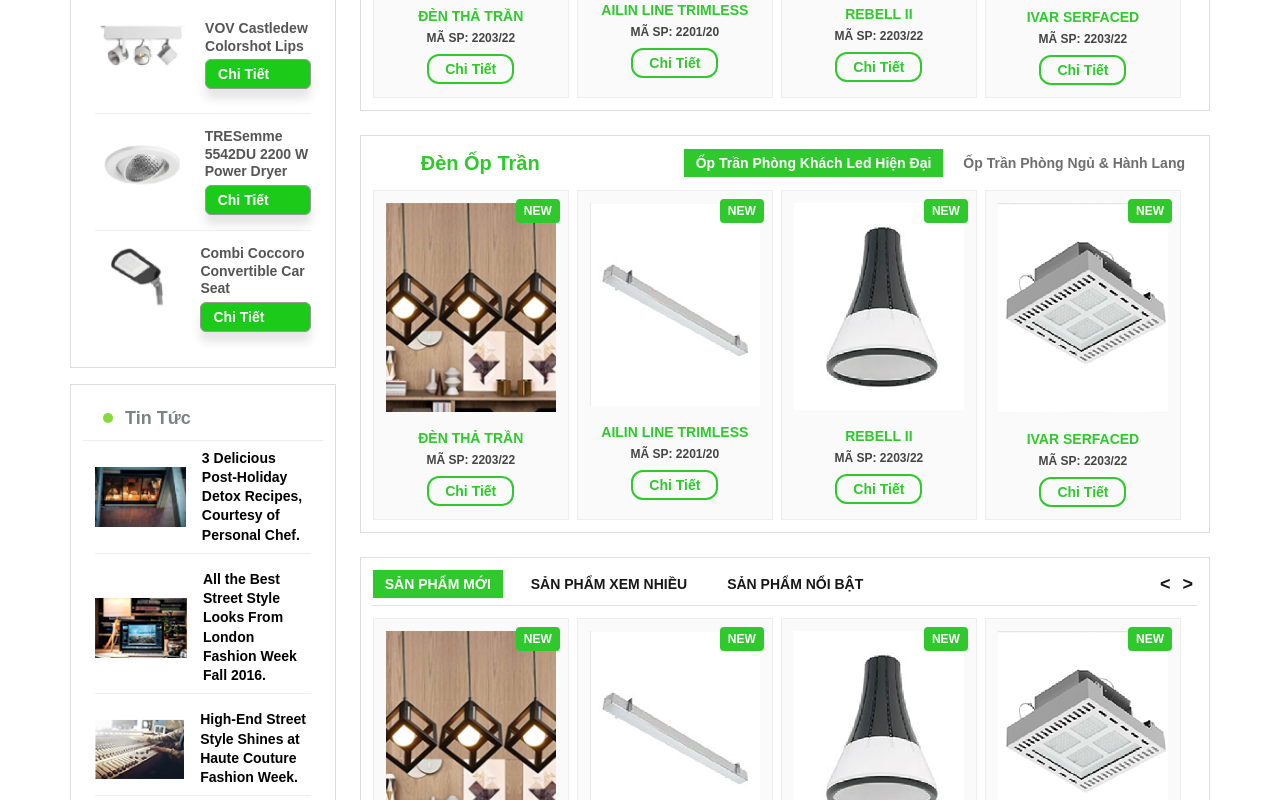
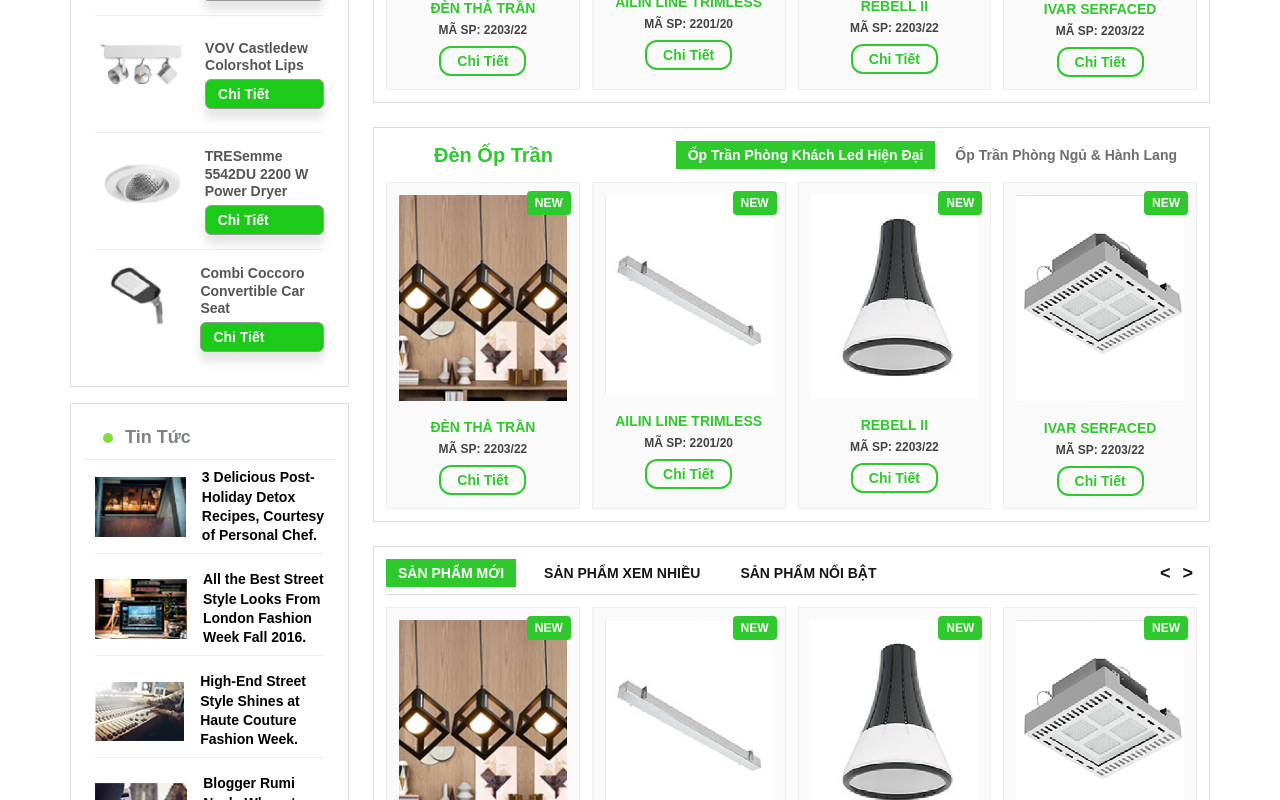
Before and after one commit to devDuyQuang/NextjsLTD, a Next.js app: page / in a window 1280 px wide. Shown: the part 2000-2800 px from the top of the page. Built offline with nearby package versions, Linux system fonts and the light colour scheme; a web font is replaced by a local one.

Commit message:
Fix AND UPDATE

```diff
--- a/app/globals.css
+++ b/app/globals.css
@@ -3,6 +3,14 @@
 :root {
   --background: #ffffff;
   --foreground: #171717;
+}
+
+* { box-sizing: border-box; }
+
+html, body {
+  margin: 0;
+  padding: 0;
+  min-height: 100%;
 }
 
 @theme inline {
--- a/app/page.tsx
+++ b/app/page.tsx
@@ -13,10 +13,7 @@ export default function Page() {
       <InfoSection />
       <Main />
       <Footer />
-      <main className="container-web mt-8">
-        {/* Tạm để trống, lát nữa làm phần product/main sau */}
-        {/* <h1 className="text-2xl font-bold">Trang chủ Led Thái Dương</h1> */}
-      </main>
+
     </>
   );
 }
--- a/components/Home/Main.tsx
+++ b/components/Home/Main.tsx
@@ -29,86 +29,32 @@ export default function Main() {
 
     //  DATA BÊN TRÁI
     const bestSeller: Product[] = [
-        {
-            img: "/images/best-seller1.png",
-            name: "Divaderme 9ml Black Lash Extender",
-        },
-        {
-            img: "/images/best-seller2.png",
-            name: "VOV Castledew Colorshot Lips",
-        },
-        {
-            img: "/images/best--seller3.png",
-            name: "TRESemme 5542DU 2200 W Power Dryer",
-        },
-        {
-            img: "/images/best-seller4.png",
-            name: "Combi Coccoro Convertible Car Seat",
-        },
+        { img: "/images/best-seller1.png", name: "Divaderme 9ml Black Lash Extender" },
+        { img: "/images/best-seller2.png", name: "VOV Castledew Colorshot Lips" },
+        { img: "/images/best--seller3.png", name: "TRESemme 5542DU 2200 W Power Dryer" },
+        { img: "/images/best-seller4.png", name: "Combi Coccoro Convertible Car Seat" },
     ];
 
     const discounted: Product[] = [
-        {
-            img: "/images/discounted-products1.png",
-            name: "Divaderme 9ml Black Lash Extender",
-        },
-        {
-            img: "/images/discounted-products2.png",
-            name: "VOV Castledew Colorshot Lips",
-        },
-        {
-            img: "/images/discounted-products3.png",
-            name: "TRESemme 5542DU 2200 W Power Dryer",
-        },
-        {
-            img: "/images/discounted-products4.png",
-            name: "Combi Coccoro Convertible Car Seat",
-        },
+        { img: "/images/discounted-products1.png", name: "Divaderme 9ml Black Lash Extender" },
+        { img: "/images/discounted-products2.png", name: "VOV Castledew Colorshot Lips" },
+        { img: "/images/discounted-products3.png", name: "TRESemme 5542DU 2200 W Power Dryer" },
+        { img: "/images/discounted-products4.png", name: "Combi Coccoro Convertible Car Seat" },
     ];
 
     const news: NewsItem[] = [
-        {
-            img: "/images/new1.png",
-            title:
-                "3 Delicious Post-Holiday Detox Recipes, Courtesy of Personal Chef.",
-        },
-        {
-            img: "/images/new2.png",
-            title:
-                "All the Best Street Style Looks From London Fashion Week Fall 2016.",
-        },
-        {
-            img: "/images/new3.png",
-            title: "High-End Street Style Shines at Haute Couture Fashion Week.",
-        },
-        {
-            img: "/images/new5.png",
-            title: "Blogger Rumi Neely Where to Eat, Drink and Shop in LA.",
-        },
+        { img: "/images/new1.png", title: "3 Delicious Post-Holiday Detox Recipes, Courtesy of Personal Chef." },
+        { img: "/images/new2.png", title: "All the Best Street Style Looks From London Fashion Week Fall 2016." },
+        { img: "/images/new3.png", title: "High-End Street Style Shines at Haute Couture Fashion Week." },
+        { img: "/images/new5.png", title: "Blogger Rumi Neely Where to Eat, Drink and Shop in LA." },
     ];
 
     //  DATA TAB PHẢI
     const newProducts: Product[] = [
-        {
-            img: "/images/den-tha-tran.png",
-            name: "ĐÈN THẢ TRẦN",
-            code: "MÃ SP: 2203/22",
-        },
-        {
-            img: "/images/AILIN-LINE-TRIMLESS.png",
-            name: "AILIN LINE TRIMLESS",
-            code: "MÃ SP: 2201/20",
-        },
-        {
-            img: "/images/REBELL-II.png",
-            name: "REBELL II",
-            code: "MÃ SP: 2203/22",
-        },
-        {
-            img: "/images/IVAR-SERFACED.png",
-            name: "IVAR SERFACED",
-            code: "MÃ SP: 2203/22",
-        },
+        { img: "/images/den-tha-tran.png", name: "ĐÈN THẢ TRẦN", code: "MÃ SP: 2203/22" },
+        { img: "/images/AILIN-LINE-TRIMLESS.png", name: "AILIN LINE TRIMLESS", code: "MÃ SP: 2201/20" },
+        { img: "/images/REBELL-II.png", name: "REBELL II", code: "MÃ SP: 2203/22" },
+        { img: "/images/IVAR-SERFACED.png", name: "IVAR SERFACED", code: "MÃ SP: 2203/22" },
     ];
 
     const mostViewed = newProducts;
@@ -116,26 +62,10 @@ export default function Main() {
 
     //  DATA -40%
     const promo40: Product[] = [
-        {
-            img: "/images/den-tha-tran2.png",
-            name: "ĐÈN THẢ TRẦN",
-            code: "Mã SP: 2203/22",
-        },
-        {
-            img: "/images/AILIN LINE TRIMLESS.png",
-            name: "AILIN LINE TRIMLESS",
-            code: "Mã SP: 2201/20",
-        },
-        {
-            img: "/images/REBELL II2.png",
-            name: "REBELL II",
-            code: "Mã SP: 2203/22",
-        },
-        {
-            img: "/images/IVA SERFACED.png",
-            name: "IVAR SERFACED",
-            code: "Mã SP: 2203/22",
-        },
+        { img: "/images/den-tha-tran2.png", name: "ĐÈN THẢ TRẦN", code: "Mã SP: 2203/22" },
+        { img: "/images/AILIN LINE TRIMLESS.png", name: "AILIN LINE TRIMLESS", code: "Mã SP: 2201/20" },
+        { img: "/images/REBELL II2.png", name: "REBELL II", code: "Mã SP: 2203/22" },
+        { img: "/images/IVA SERFACED.png", name: "IVAR SERFACED", code: "Mã SP: 2203/22" },
     ];
 
     const chandelierModern = newProducts;
@@ -144,13 +74,13 @@ export default function Main() {
     const ceilingModern = newProducts;
     const ceilingClassic = promo40;
 
-    // Render grid 4 cột bên phải
+    // Render grid 4 cột bên phải (responsive nhưng giữ đúng “tinh thần” 4 cột desktop)
     const renderProductGrid = (list: Product[]) => (
-        <div className="flex flex-wrap gap-2">
+        <div className="grid grid-cols-2 md:grid-cols-3 lg:grid-cols-4 gap-3">
             {list.map((p, i) => (
                 <div
                     key={i}
-                    className="w-[calc(25%-10px)] bg-[#fafafa] text-center p-3 border border-[#eee] relative transition-all duration-300 hover:-translate-y-2 hover:bg-white"
+                    className="bg-[#fafafa] text-center p-3 border border-[#eee] relative transition-all duration-300 hover:-translate-y-2 hover:bg-white"
                 >
                     <img src={p.img} alt={p.name} className="w-full h-auto mb-4" />
                     <span className="absolute top-2 right-2 bg-[#2fc92d] text-white text-xs px-2 py-1 rounded">
@@ -159,9 +89,7 @@ export default function Main() {
                     <h3 className="text-sm font-semibold text-[#2fc92d] truncate">
                         {p.name}
                     </h3>
-                    {p.code && (
-                        <p className="text-xs mt-1 mb-2 text-[#444]">{p.code}</p>
-                    )}
+                    {p.code && <p className="text-xs mt-1 mb-2 text-[#444]">{p.code}</p>}
                     <a
                         href="#"
                         className="inline-block px-4 py-[3px] text-sm border-2 border-[#2fc92d] text-[#2fc92d] rounded-[12px] hover:bg-[#2fc92d] hover:text-white transition-colors"
@@ -176,25 +104,22 @@ export default function Main() {
     return (
         <main className="w-full my-5">
             {/* container-web đã định nghĩa trong globals.css */}
-            <div className="container-web mx-auto flex gap-6">
+            <div className="container-web mx-auto flex flex-col lg:flex-row gap-6 px-4 lg:px-0">
                 {/*  CỘT TRÁI (30%)  */}
-                <div className="w-[25%] space-y-4">
+                <div className="w-full lg:w-[25%] space-y-4">
                     <div className="flex justify-center">
                         <img
                             src="/images/HOT-OLINE.png"
                             alt="Hot Online"
                             className="max-w-[100%] max-h-[100%] h-auto object-contain"
                         />
-
                     </div>
 
                     {/* SẢN PHẨM BÁN CHẠY */}
                     <div className="bg-white border border-[#ddd] p-3">
                         <div className="flex items-center gap-3 pl-5 mt-2 mb-1 border-b border-[#eee] pb-1">
                             <button className="w-[10px] h-[10px] bg-[#83dc37] rounded-full" />
-                            <h2 className="text-[18px] text-[#7e8285] m-0">
-                                Sản Phẩm Bán Chạy
-                            </h2>
+                            <h2 className="text-[18px] text-[#7e8285] m-0">Sản Phẩm Bán Chạy</h2>
                         </div>
 
                         <div className="px-3 pb-2">
@@ -206,7 +131,7 @@ export default function Main() {
                                     <img
                                         src={item.img}
                                         alt={item.name}
-                                        className="w-[100px] h-[100px] mr-4"
+                                        className="w-[90px] h-[90px] sm:w-[100px] sm:h-[100px] mr-4"
                                     />
                                     <div className="flex flex-col">
                                         <span className="text-[14px] text-[#555] mb-1 leading-tight max-w-[260px]">
@@ -228,9 +153,7 @@ export default function Main() {
                     <div className="bg-white border border-[#ddd] p-3">
                         <div className="flex items-center gap-3 pl-5 mt-2 mb-1 border-b border-[#eee] pb-1">
                             <button className="w-[10px] h-[10px] bg-[#83dc37] rounded-full" />
-                            <h2 className="text-[18px] text-[#7e8285] m-0">
-                                Sản Phẩm Giảm Giá
-                            </h2>
+                            <h2 className="text-[18px] text-[#7e8285] m-0">Sản Phẩm Giảm Giá</h2>
                         </div>
 
                         <div className="px-3 pb-2">
@@ -242,7 +165,7 @@ export default function Main() {
                                     <img
                                         src={item.img}
                                         alt={item.name}
-                                        className="w-[100px] h-[100px] mr-4"
+                                        className="w-[90px] h-[90px] sm:w-[100px] sm:h-[100px] mr-4"
                                     />
                                     <div className="flex flex-col">
                                         <span className="text-[14px] text-[#555] mb-1 leading-tight max-w-[260px]">
@@ -276,7 +199,7 @@ export default function Main() {
                                     <img
                                         src={n.img}
                                         alt={n.title}
-                                        className="w-[100px] h-[60px] mr-4 object-cover"
+                                        className="w-[90px] sm:w-[100px] h-[60px] mr-4 object-cover"
                                     />
                                     <div className="flex flex-col">
                                         <span className="text-[14px] font-semibold text-black leading-snug max-w-[260px]">
@@ -290,16 +213,18 @@ export default function Main() {
                 </div>
 
                 {/*  CỘT PHẢI (70%)  */}
-                <div className="w-[80%] space-y-6">
+                <div className="w-full lg:w-[75%] space-y-6">
                     {/* Tabs SẢN PHẨM MỚI / XEM NHIỀU / NỔI BẬT */}
                     <div className="bg-white border border-[#ddd] p-3">
                         <div className="flex justify-between items-center pb-2 mb-3 relative">
-                            <ul className="flex gap-4 text-sm">
-                                {([
+                            <ul className="flex gap-2 sm:gap-3 md:gap-4 text-sm overflow-x-auto whitespace-nowrap pr-2">
+                                {(
+                                    [
                                         { id: "new", label: "SẢN PHẨM MỚI" },
                                         { id: "most-viewed", label: "SẢN PHẨM XEM NHIỀU" },
                                         { id: "featured", label: "SẢN PHẨM NỔI BẬT" },
-                                ] as const).map((t) => (
+                                    ] as const
+                                ).map((t) => (
                                     <li
                                         key={t.id}
                                         onClick={() => setActiveTab(t.id)}
@@ -313,7 +238,7 @@ export default function Main() {
                                 ))}
                             </ul>
 
-                            <div className="flex gap-1 text-lg">
+                            <div className="flex gap-1 text-lg shrink-0">
                                 <button className="px-1 hover:text-[#0cb759]">&lt;</button>
                                 <button className="px-1 hover:text-[#0cb759]">&gt;</button>
                             </div>
@@ -328,11 +253,11 @@ export default function Main() {
 
                     {/* 40% OFF */}
                     <div className="bg-white border border-[#ddd] p-3">
-                        <div className="flex justify-between items-center mb-3">
-                            <h2 className="text-[20px] text-[#2fc92d] ml-12">
+                        <div className="flex flex-col sm:flex-row sm:justify-between sm:items-center mb-3 gap-2">
+                            <h2 className="text-[18px] sm:text-[20px] text-[#2fc92d] ml-0 sm:ml-12">
                                 Sản Phẩm Khuyến Mãi - 40% OFF
                             </h2>
-                            <div className="flex gap-1 text-lg">
+                            <div className="flex gap-1 text-lg self-end sm:self-auto">
                                 <button className="px-1 hover:text-[#0cb759]">&lt;</button>
                                 <button className="px-1 hover:text-[#0cb759]">&gt;</button>
                             </div>
@@ -343,10 +268,12 @@ export default function Main() {
 
                     {/* ĐÈN CHÙM */}
                     <div className="bg-white border border-[#ddd] p-3">
-                        <div className="flex justify-between items-center mb-3">
-                            <h2 className="text-[20px] text-[#2fc92d] ml-12">Đèn Chùm</h2>
+                        <div className="flex flex-col sm:flex-row sm:justify-between sm:items-center mb-3 gap-2">
+                            <h2 className="text-[18px] sm:text-[20px] text-[#2fc92d] ml-0 sm:ml-12">
+                                Đèn Chùm
+                            </h2>
 
-                            <div className="flex gap-2 text-sm">
+                            <div className="flex gap-2 text-sm overflow-x-auto whitespace-nowrap pr-2">
                                 <button
                                     className={`px-3 py-1 ${chandelierTab === "modern"
                                             ? "bg-[#2fc92d] text-white"
@@ -375,10 +302,12 @@ export default function Main() {
 
                     {/* ĐÈN ỐP TRẦN */}
                     <div className="bg-white border border-[#ddd] p-3">
-                        <div className="flex justify-between items-center mb-3">
-                            <h2 className="text-[20px] text-[#2fc92d] ml-12">Đèn Ốp Trần</h2>
+                        <div className="flex flex-col sm:flex-row sm:justify-between sm:items-center mb-3 gap-2">
+                            <h2 className="text-[18px] sm:text-[20px] text-[#2fc92d] ml-0 sm:ml-12">
+                                Đèn Ốp Trần
+                            </h2>
 
-                            <div className="flex gap-2 text-sm">
+                            <div className="flex gap-2 text-sm overflow-x-auto whitespace-nowrap pr-2">
                                 <button
                                     className={`px-3 py-1 ${ceilingTab === "modern"
                                             ? "bg-[#2fc92d] text-white"
@@ -404,14 +333,18 @@ export default function Main() {
                         {ceilingTab === "modern" && renderProductGrid(ceilingModern)}
                         {ceilingTab === "classic" && renderProductGrid(ceilingClassic)}
                     </div>
+
+                    {/* Block cuối (bạn đang duplicate tab) – giữ nguyên, chỉ responsive giống block trên */}
                     <div className="bg-white border border-[#ddd] p-3">
                         <div className="flex justify-between items-center pb-2 mb-3 relative">
-                            <ul className="flex gap-4 text-sm">
-                                {([
+                            <ul className="flex gap-2 sm:gap-3 md:gap-4 text-sm overflow-x-auto whitespace-nowrap pr-2">
+                                {(
+                                    [
                                         { id: "new", label: "SẢN PHẨM MỚI" },
                                         { id: "most-viewed", label: "SẢN PHẨM XEM NHIỀU" },
                                         { id: "featured", label: "SẢN PHẨM NỔI BẬT" },
-                                ] as const).map((t) => (
+                                    ] as const
+                                ).map((t) => (
                                     <li
                                         key={t.id}
                                         onClick={() => setActiveTab(t.id)}
@@ -425,7 +358,7 @@ export default function Main() {
                                 ))}
                             </ul>
 
-                            <div className="flex gap-1 text-lg">
+                            <div className="flex gap-1 text-lg shrink-0">
                                 <button className="px-1 hover:text-[#0cb759]">&lt;</button>
                                 <button className="px-1 hover:text-[#0cb759]">&gt;</button>
                             </div>
```
Also changed, not shown: components/Footer/Footer.tsx (+13 -14 lines), components/Header/Header.tsx (+17 -18 lines), components/Header/Nav.tsx (+12 -14 lines), components/Home/InfoSection.tsx (+21 -11 lines). Lines whose indentation alone changed are shown as unchanged.
